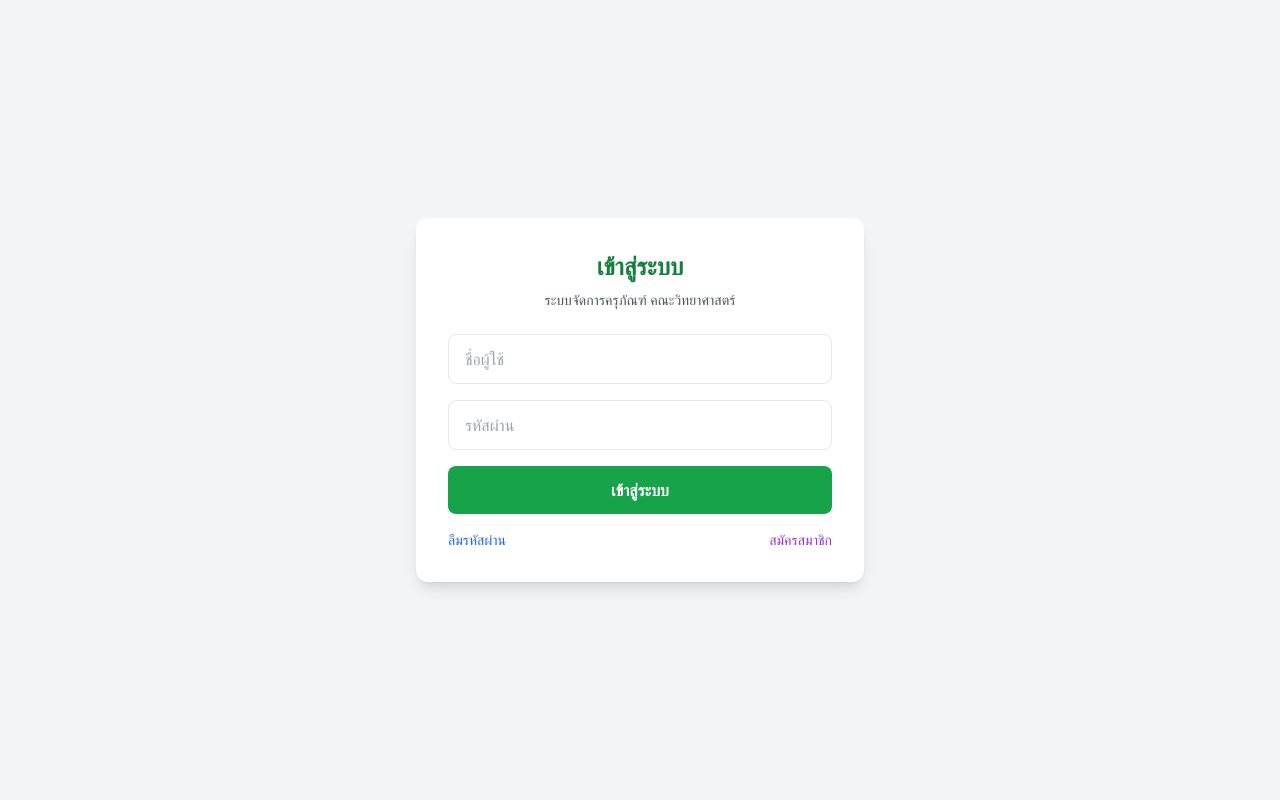
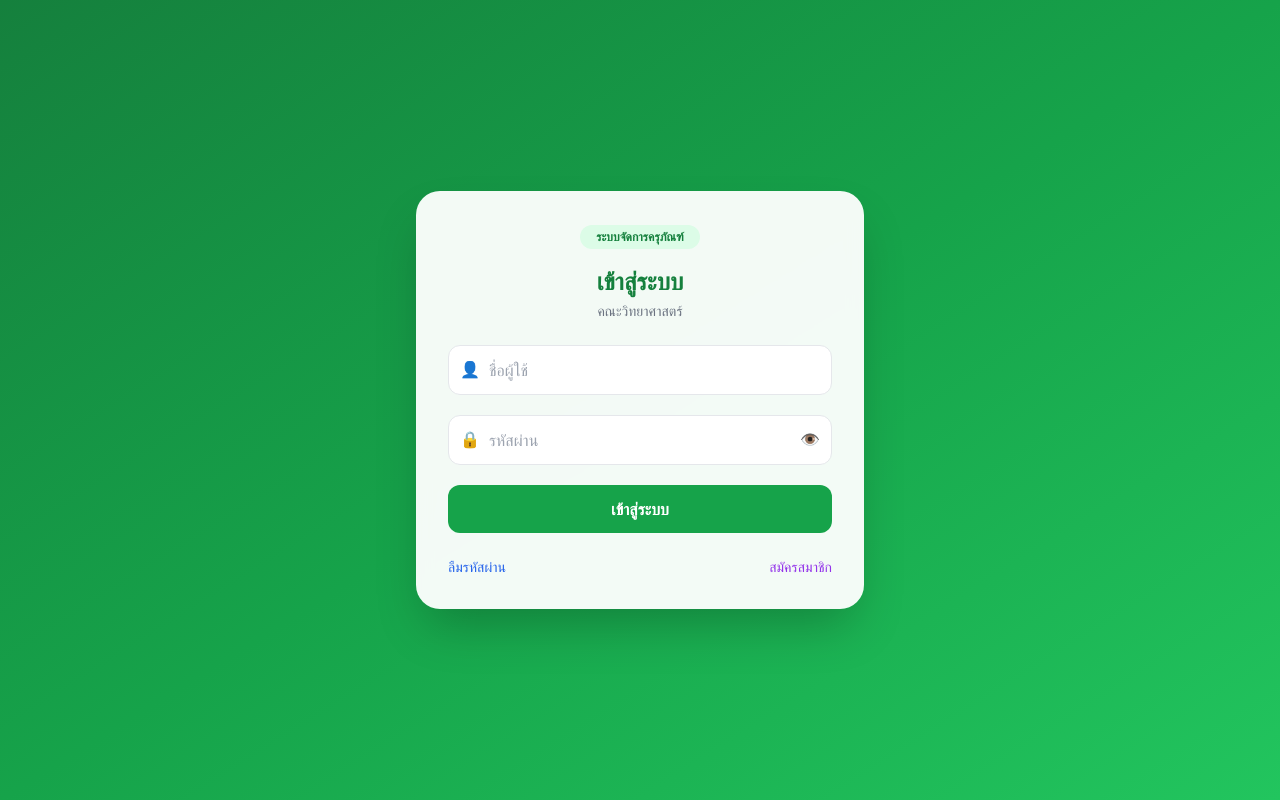
Before and after one commit to SARANX2003/equipment-asset, a Next.js app: page /login in a window 1280 px wide. Built offline with nearby package versions, Linux system fonts and the light colour scheme.

Commit message:
upgrade login UI + add redirect after QR scan

```diff
--- a/src/app/equipment/[id]/page.jsx
+++ b/src/app/equipment/[id]/page.jsx
@@ -13,13 +13,13 @@ export default function EquipmentDetailPage() {
   const [location, setLocation] = useState("");
   const [submitting, setSubmitting] = useState(false);
 
-  // 🔐 บังคับ Login ก่อนเข้า
-  useEffect(() => {
-    const user = localStorage.getItem("user");
-    if (!user) {
-      router.push("/login");
-    }
-  }, []);
+ useEffect(() => {
+  const user = localStorage.getItem("user");
+
+  if (!user) {
+    router.push(`/login?redirect=/equipment/${id}`);
+  }
+}, [id]);
 
   // โหลดข้อมูลอุปกรณ์
   useEffect(() => {
--- a/src/app/login/page.jsx
+++ b/src/app/login/page.jsx
@@ -1,13 +1,17 @@
 "use client";
 
 import { useEffect, useState } from "react";
-import { useRouter } from "next/navigation";
+import { useRouter, useSearchParams } from "next/navigation";
 
 export default function LoginPage() {
   const [mounted, setMounted] = useState(false);
   const [form, setForm] = useState({ username: "", password: "" });
   const [loading, setLoading] = useState(false);
+  const [showPassword, setShowPassword] = useState(false);
+
   const router = useRouter();
+  const searchParams = useSearchParams();
+  const redirect = searchParams.get("redirect");
 
   useEffect(() => {
     setMounted(true);
@@ -38,24 +42,12 @@ export default function LoginPage() {
         return;
       }
 
-      // ✅ เก็บ token
       localStorage.setItem("token", data.token);
+      localStorage.setItem("user", JSON.stringify(data.user));
 
-      // ✅ เก็บ user info
-      localStorage.setItem(
-        "user",
-        JSON.stringify({
-          _id: data.user._id,
-          username: data.user.username,
-          role: data.user.role,
-        })
-      );
+      router.push(redirect || "/dashboard");
 
-      alert("เข้าสู่ระบบสำเร็จ");
-
-      router.push("/dashboard");
     } catch (err) {
-      console.error(err);
       alert("เกิดข้อผิดพลาด");
     } finally {
       setLoading(false);
@@ -63,47 +55,96 @@ export default function LoginPage() {
   };
 
   return (
-    <div className="min-h-screen flex items-center justify-center bg-gray-100">
-      <div className="w-full max-w-md bg-white rounded-xl shadow-lg p-8">
-        <h1 className="text-2xl font-bold text-center text-green-700 mb-2">
+    <div className="min-h-screen flex items-center justify-center px-4
+                    bg-gradient-to-br from-green-700 via-green-600 to-green-500">
+
+      {/* Card */}
+      <div className="w-full max-w-md bg-white/95 backdrop-blur
+                      shadow-2xl rounded-3xl p-8
+                      animate-fade-in">
+
+        {/* Header */}
+        <div className="text-center mb-6">
+          <div className="inline-block bg-green-100 text-green-700
+                          px-4 py-1 rounded-full text-xs font-semibold">
+            ระบบจัดการครุภัณฑ์
+          </div>
+
+          <h1 className="text-2xl font-bold text-green-700 mt-4">
             เข้าสู่ระบบ
           </h1>
 
-        <p className="text-center text-sm text-gray-600 mb-6">
-          ระบบจัดการครุภัณฑ์ คณะวิทยาศาสตร์
+          <p className="text-sm text-gray-500 mt-1">
+            คณะวิทยาศาสตร์
           </p>
+        </div>
 
-        <div className="space-y-4">
+        {/* Form */}
+        <div className="space-y-5">
+
+          {/* Username */}
+          <div className="relative">
+            <span className="absolute left-3 top-3 text-gray-400">
+              👤
+            </span>
+
             <input
               type="text"
               placeholder="ชื่อผู้ใช้"
-            className="w-full border rounded-lg px-4 py-3 focus:outline-none focus:ring-2 focus:ring-green-500"
               value={form.username}
               onChange={(e) =>
                 setForm({ ...form, username: e.target.value })
               }
+              className="w-full pl-10 pr-4 py-3 border rounded-xl
+                         focus:ring-2 focus:ring-green-500
+                         focus:outline-none transition"
             />
+          </div>
+
+          {/* Password */}
+          <div className="relative">
+            <span className="absolute left-3 top-3 text-gray-400">
+              🔒
+            </span>
 
             <input
-            type="password"
+              type={showPassword ? "text" : "password"}
               placeholder="รหัสผ่าน"
-            className="w-full border rounded-lg px-4 py-3 focus:outline-none focus:ring-2 focus:ring-green-500"
               value={form.password}
               onChange={(e) =>
                 setForm({ ...form, password: e.target.value })
               }
+              className="w-full pl-10 pr-12 py-3 border rounded-xl
+                         focus:ring-2 focus:ring-green-500
+                         focus:outline-none transition"
             />
 
+            {/* Toggle */}
+            <button
+              type="button"
+              onClick={() => setShowPassword(!showPassword)}
+              className="absolute right-3 top-3 text-gray-500 hover:text-gray-700"
+            >
+              {showPassword ? "🙈" : "👁"}
+            </button>
+          </div>
+
+          {/* Button */}
           <button
             onClick={login}
             disabled={loading}
-            className="w-full bg-green-600 hover:bg-green-700 text-white font-semibold py-3 rounded-lg transition disabled:opacity-50"
+            className="w-full bg-green-600 hover:bg-green-700
+                       text-white font-semibold py-3 rounded-xl
+                       transition transform hover:scale-[1.02]
+                       disabled:opacity-50"
           >
             {loading ? "กำลังเข้าสู่ระบบ..." : "เข้าสู่ระบบ"}
           </button>
+
         </div>
 
-        <div className="flex justify-between mt-4 text-sm">
+        {/* Footer */}
+        <div className="flex justify-between mt-6 text-sm">
           <a href="/forgot-password" className="text-blue-600 hover:underline">
             ลืมรหัสผ่าน
           </a>
@@ -111,7 +152,20 @@ export default function LoginPage() {
             สมัครสมาชิก
           </a>
         </div>
+
       </div>
+
+      {/* Animation style */}
+      <style jsx>{`
+        .animate-fade-in {
+          animation: fadeIn 0.6s ease-in-out;
+        }
+        @keyframes fadeIn {
+          from { opacity: 0; transform: translateY(20px); }
+          to { opacity: 1; transform: translateY(0); }
+        }
+      `}</style>
+
     </div>
   );
 }
```
Lines whose indentation alone changed are shown as unchanged.
